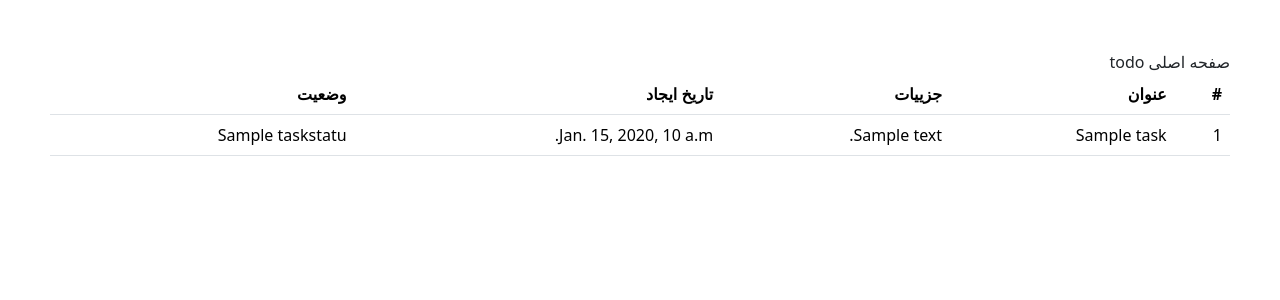
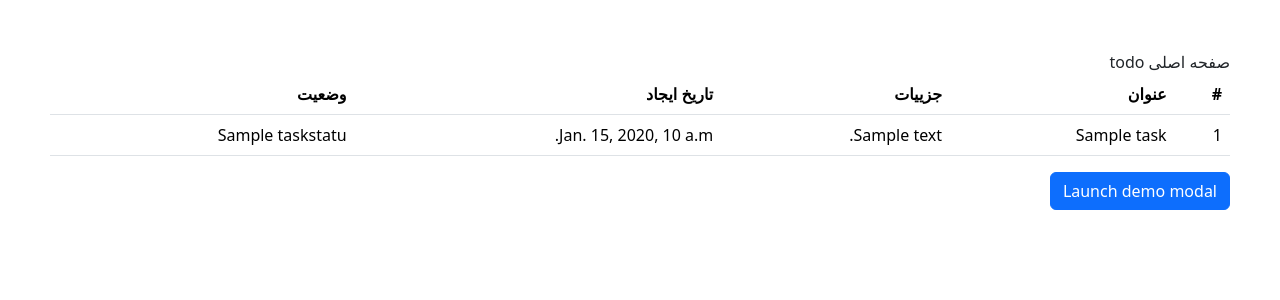
Before and after one commit to ark948/django-todo, a Django app: page /todo/ in a window 1280 px wide. Shown: the part 204-504 px from the top of the page. Run offline with Django 5.2, Linux system fonts and the light colour scheme; a user stored in the database is signed in; tables that the repository leaves empty hold one stand-in row (values such as "Sample post"); some libraries are stand-ins or nearby versions.

Commit message:
succesfully displayed a modal window with bootstrap

```diff
--- a/NOTE.txt
+++ b/NOTE.txt
@@ -208,3 +208,6 @@ not running migratinos until a custom user model is created
     NOTE: so jquery ajax responses must be JsonResponse (stil not fully sure)
     - updating base template a bit
     - upateing todo's index page (adding actual table)
+    - trying to add a modal form for adding task feature
+    - first getting the code to display a modal (done)
+    - then modify it to include a form
--- a/templates/todo/index.html
+++ b/templates/todo/index.html
@@ -30,12 +30,45 @@
     </tbody>
 </table>
 <!-- table ends here-->
+<!-- add task modal starts here -->
+<div id="add_task_modal">
+    <!-- Button trigger modal -->
+    <button type="button" class="btn btn-primary" data-bs-toggle="modal" data-bs-target="#exampleModal">
+        Launch demo modal
+    </button>
+
+    <!-- Modal -->
+    <div class="modal fade" id="exampleModal" tabindex="-1" aria-labelledby="exampleModalLabel" aria-hidden="true">
+        <div class="modal-dialog">
+            <div class="modal-content">
+                <div class="modal-header">
+                    <h1 class="modal-title fs-5" id="exampleModalLabel">Modal title</h1>
+                    <button type="button" class="btn-close" data-bs-dismiss="modal" aria-label="Close"></button>
+                </div>
+                <div class="modal-body">
+                    ...
+                </div>
+                <div class="modal-footer">
+                    <button type="button" class="btn btn-secondary" data-bs-dismiss="modal">Close</button>
+                    <button type="button" class="btn btn-primary">Save changes</button>
+                </div>
+            </div>
+        </div>
+    </div>
+</div>
+<!-- add task modal ends here -->
+<br>
+<!-- <button id="refresh_btn" type="button" class="btn btn-primary btn-sm">بروزرسانی</button> -->
 {% endblock content %}
 
 {% block jquery %}
 <script>
     $(document).ready(function () {
         console.log("JQuery loaded in todo app successfully.");
+        $("#myBtn").click(function () {
+            console.log("reached click action");
+            $("#myModal").modal(); // this is the problem, not showing
+        });
     });
 </script>
 {% endblock jquery %}
```
Lines whose indentation alone changed are shown as unchanged.
